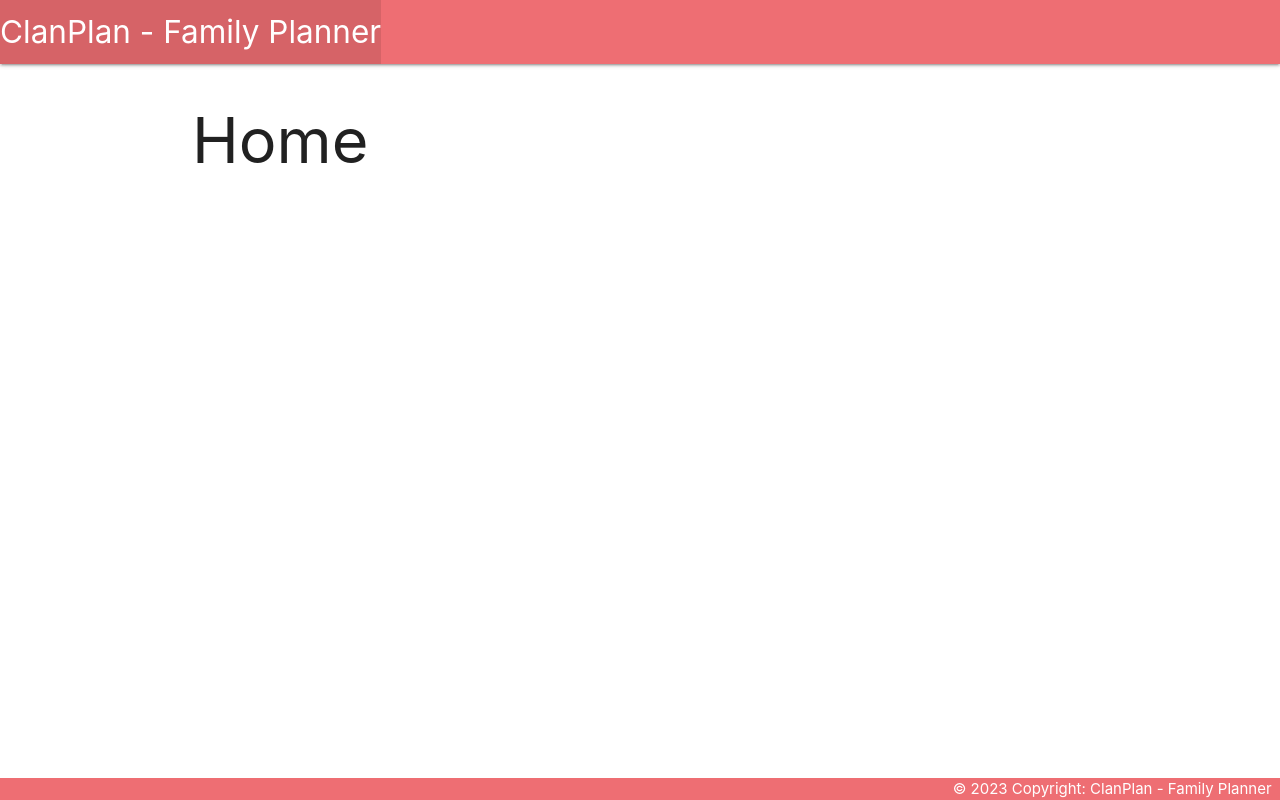
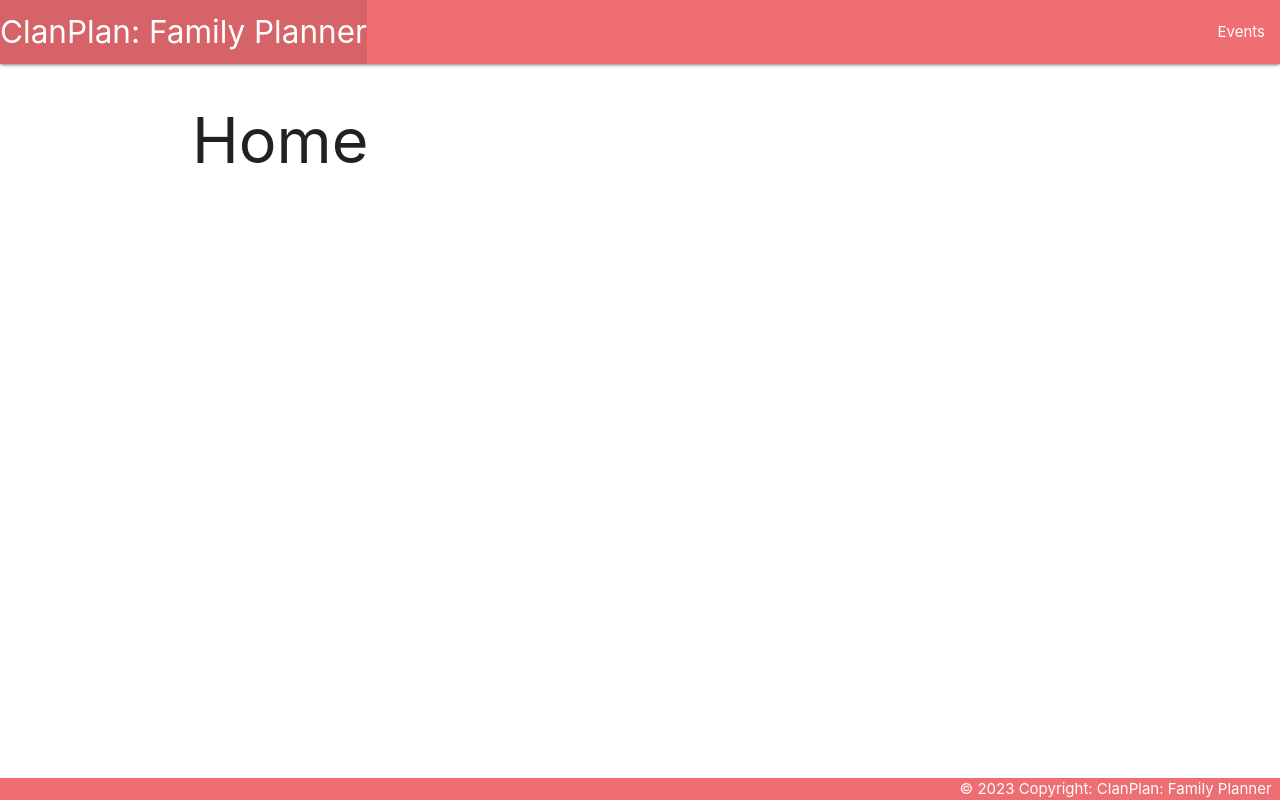
Before and after one commit to jaclynscarey/clanplan, a Django app: page / in a window 1280 px wide. Run offline with Django 4.2, Linux system fonts and the light colour scheme.

Commit message:
wip: implement event index

```diff
--- a/main_app/templates/base.html
+++ b/main_app/templates/base.html
@@ -8,14 +8,17 @@
     <meta name="viewport" content="width=device-width, initial-scale=1.0">
     <link rel="stylesheet" href="https://cdnjs.cloudflare.com/ajax/libs/materialize/1.0.0/css/materialize.min.css">
     <link rel="stylesheet" type="text/css" href="{% static 'css/style.css' %}">
-    <title>ClanPlan - Family Planner</title>
+    <title>ClanPlan: Family Planner</title>
 </head>
 <body>
     <header class="navbar-fixed">
         <nav>
             <div class="nav-wrapper">
                 <ul>
-                    <li><a href="{% url 'home' %}" class="left brand-logo">ClanPlan - Family Planner</a></li>
+                    <li><a href="{% url 'home' %}" class="left brand-logo">ClanPlan: Family Planner</a></li>
+                </ul>
+                <ul class="right">
+                    <li><a href="{% url 'index' %}">Events</a></li>
                 </ul>
             </div>
         </nav>
@@ -27,7 +30,7 @@
     </main>
 
     <footer class="page-footer">
-        <div class="right">&copy; 2023 Copyright: ClanPlan - Family Planner &nbsp;</div>
+        <div class="right">&copy; 2023 Copyright: ClanPlan: Family Planner &nbsp;</div>
     </footer>
 </body>
 </html>
--- a/main_app/urls.py
+++ b/main_app/urls.py
@@ -3,4 +3,5 @@ from . import views
 
 urlpatterns = [
     path('', views.home, name='home'),
+    path('events/', views.events_index, name='index'),
 ]
--- a/main_app/views.py
+++ b/main_app/views.py
@@ -1,5 +1,12 @@
 from django.shortcuts import render
+from .models import Event
 
 # Create your views here.
 def home(request):
     return render(request, 'home.html')
+
+def events_index(request):
+    events = Event.objects.all()
+    return render(request, 'events/index.html', {
+        'events': events
+        })
```
Also changed, not shown: main_app/templates/events/index.html (added, +16 -0 lines).
